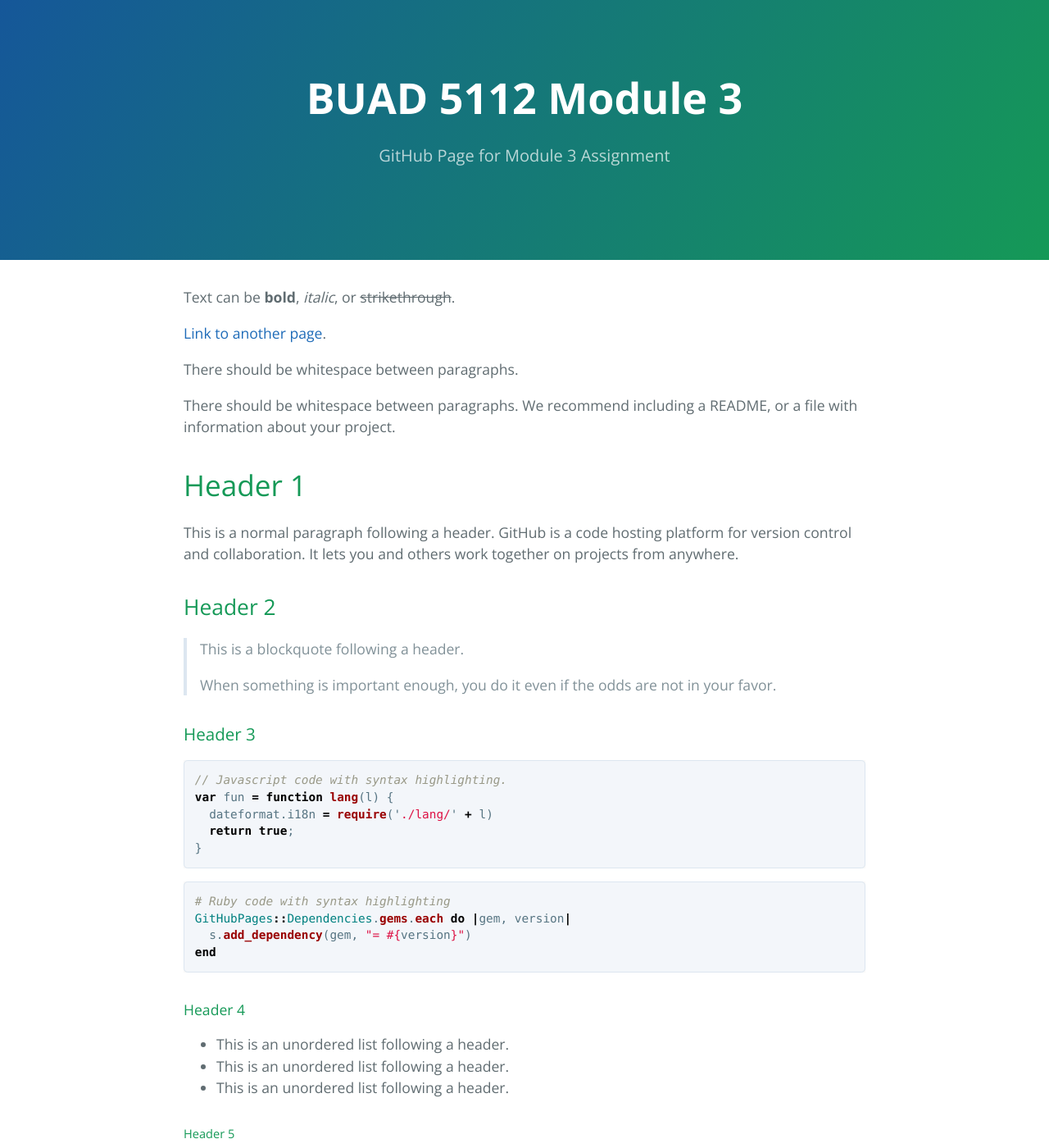
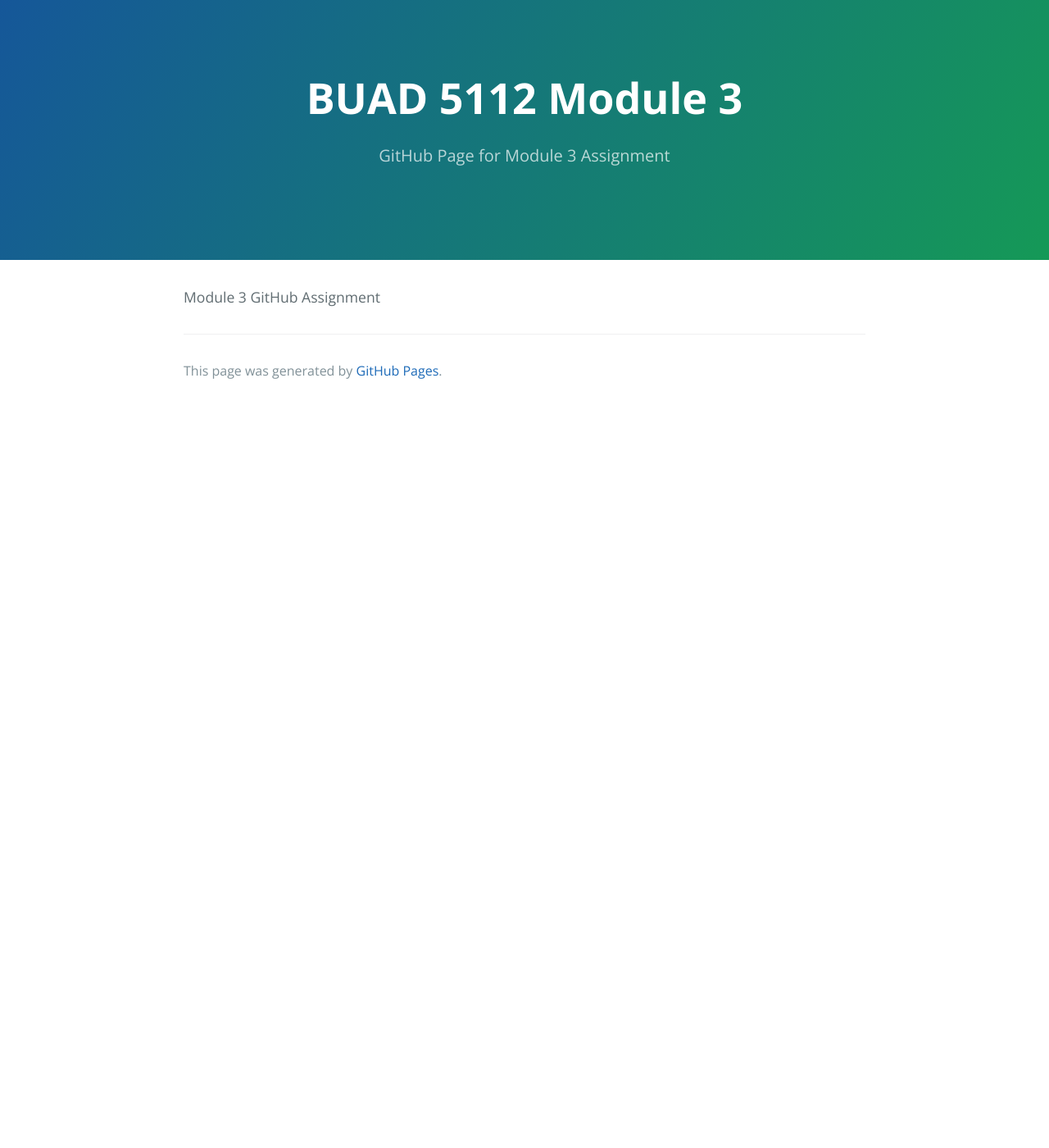
Before and after one commit to kateterp/kateterp.github.io, a Jekyll site: the page built from index.md, in a window 1280 px wide and 1400 px high. Shown: the whole window at 82% size. Built offline with Jekyll 4.4.1, drawn with Linux system fonts in a browser that asks for light colours; some of the changed text lies outside the part shown.

Commit message:
Update index.md

````diff
--- a/index.md
+++ b/index.md
@@ -2,122 +2,4 @@
 layout: default
 ---
 
-Text can be **bold**, _italic_, or ~~strikethrough~~.
-
-[Link to another page](./another-page.html).
-
-There should be whitespace between paragraphs.
-
-There should be whitespace between paragraphs. We recommend including a README, or a file with information about your project.
-
-# Header 1
-
-This is a normal paragraph following a header. GitHub is a code hosting platform for version control and collaboration. It lets you and others work together on projects from anywhere.
-
-## Header 2
-
-> This is a blockquote following a header.
->
-> When something is important enough, you do it even if the odds are not in your favor.
-
-### Header 3
-
-```js
-// Javascript code with syntax highlighting.
-var fun = function lang(l) {
-  dateformat.i18n = require('./lang/' + l)
-  return true;
-}
-```
-
-```ruby
-# Ruby code with syntax highlighting
-GitHubPages::Dependencies.gems.each do |gem, version|
-  s.add_dependency(gem, "= #{version}")
-end
-```
-
-#### Header 4
-
-*   This is an unordered list following a header.
-*   This is an unordered list following a header.
-*   This is an unordered list following a header.
-
-##### Header 5
-
-1.  This is an ordered list following a header.
-2.  This is an ordered list following a header.
-3.  This is an ordered list following a header.
-
-###### Header 6
-
-| head1        | head two          | three |
-|:-------------|:------------------|:------|
-| ok           | good swedish fish | nice  |
-| out of stock | good and plenty   | nice  |
-| ok           | good `oreos`      | hmm   |
-| ok           | good `zoute` drop | yumm  |
-
-### There's a horizontal rule below this.
-
-* * *
-
-### Here is an unordered list:
-
-*   Item foo
-*   Item bar
-*   Item baz
-*   Item zip
-
-### And an ordered list:
-
-1.  Item one
-1.  Item two
-1.  Item three
-1.  Item four
-
-### And a nested list:
-
-- level 1 item
-  - level 2 item
-  - level 2 item
-    - level 3 item
-    - level 3 item
-- level 1 item
-  - level 2 item
-  - level 2 item
-  - level 2 item
-- level 1 item
-  - level 2 item
-  - level 2 item
-- level 1 item
-
-### Small image
-
-![Octocat](https://github.githubassets.com/images/icons/emoji/octocat.png)
-
-### Large image
-
-![Branching](https://guides.github.com/activities/hello-world/branching.png)
-
-
-### Definition lists can be used with HTML syntax.
-
-<dl>
-<dt>Name</dt>
-<dd>Godzilla</dd>
-<dt>Born</dt>
-<dd>1952</dd>
-<dt>Birthplace</dt>
-<dd>Japan</dd>
-<dt>Color</dt>
-<dd>Green</dd>
-</dl>
-
-```
-Long, single-line code blocks should not wrap. They should horizontally scroll if they are too long. This line should be long enough to demonstrate this.
-```
-
-```
-The final element.
-```
+Module 3 GitHub Assignment
````
